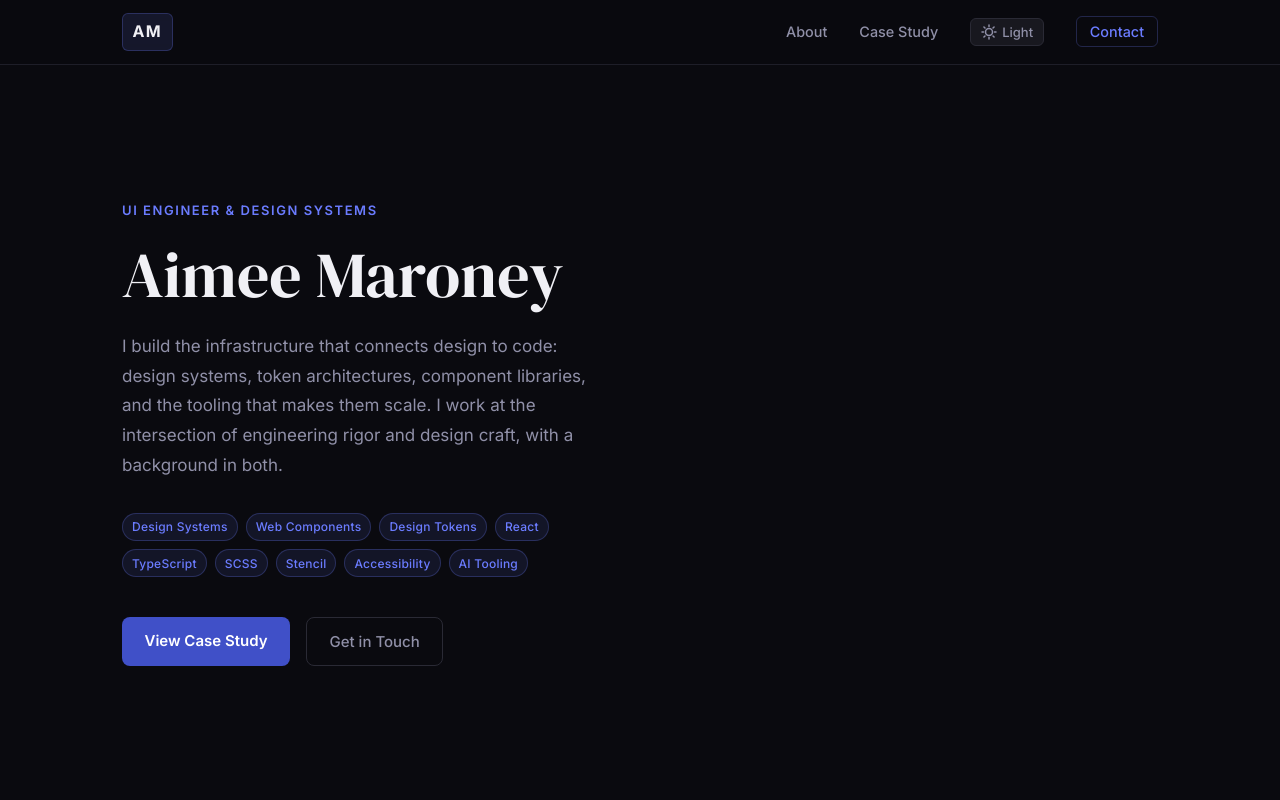
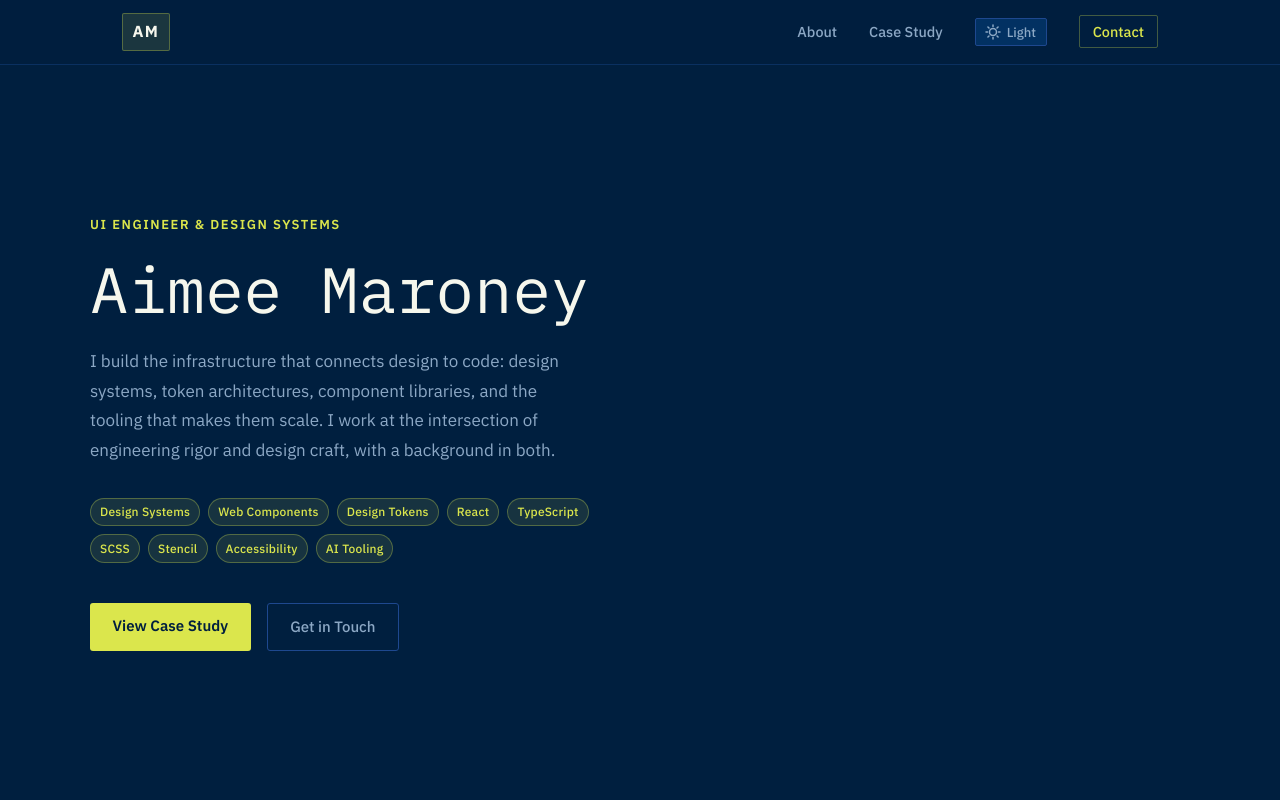
Before and after one commit to eyrmona/portfolio, a React (Vite) app: page / in a window 1280 px wide. Shown: the top 800 px of the page. Built offline with nearby package versions, Linux system fonts and the light colour scheme.

Commit message:
visual and content updates

```diff
--- a/src/components/CaseStudy.css
+++ b/src/components/CaseStudy.css
@@ -26,7 +26,7 @@
 }
 
 .cs-title {
-  font-family: 'DM Serif Display', Georgia, serif;
+  font-family: 'IBM Plex Mono', monospace;
   font-size: clamp(2rem, 4vw, 3.25rem);
   font-weight: 400;
   color: var(--color-text-primary);
@@ -100,13 +100,14 @@
 }
 
 .cs-section-content h3 {
-  font-family: 'DM Serif Display', Georgia, serif;
+  font-family: 'IBM Plex Mono', monospace;
   font-size: 1.625rem;
   font-weight: 400;
   color: var(--color-text-primary);
 }
 
 .cs-section-content h4 {
+  font-family: 'IBM Plex Mono', monospace;
   font-size: 0.9375rem;
   font-weight: 600;
   color: var(--color-text-primary);
@@ -129,7 +130,7 @@
 .callout-card {
   background: var(--color-surface-raised);
   border: 1px solid var(--color-border-subtle);
-  border-radius: 10px;
+  border-radius: 0;
   padding: 1.125rem;
   display: flex;
   flex-direction: column;
@@ -192,7 +193,7 @@
 .stack-table {
   background: var(--color-surface-raised);
   border: 1px solid var(--color-border-subtle);
-  border-radius: 10px;
+  border-radius: 0;
   overflow: hidden;
 }
 
@@ -252,7 +253,7 @@
   gap: 0.6rem;
   background: var(--color-surface-raised);
   border: 1px solid var(--color-border-subtle);
-  border-radius: 8px;
+  border-radius: 0;
   padding: 0.5rem 0.75rem;
 }
 
@@ -277,7 +278,7 @@
   gap: 0.75rem;
   background: var(--color-surface-raised);
   border: 1px solid var(--color-border-subtle);
-  border-radius: 10px;
+  border-radius: 0;
   padding: 1.25rem;
   overflow-x: auto;
 }
@@ -287,7 +288,7 @@
   min-width: 140px;
   background: var(--color-bg);
   border: 1px solid var(--color-border);
-  border-radius: 8px;
+  border-radius: 0;
   padding: 0.875rem 1rem;
   display: flex;
   flex-direction: column;
@@ -322,7 +323,7 @@
 .package-table {
   background: var(--color-surface-raised);
   border: 1px solid var(--color-border-subtle);
-  border-radius: 10px;
+  border-radius: 0;
   overflow: hidden;
 }
 
@@ -364,7 +365,7 @@
 .doc-card {
   background: var(--color-surface-raised);
   border: 1px solid var(--color-border-subtle);
-  border-radius: 10px;
+  border-radius: 0;
   padding: 1.25rem;
   display: flex;
   flex-direction: column;
@@ -390,7 +391,7 @@
   flex-direction: column;
   gap: 0;
   border: 1px solid var(--color-border-subtle);
-  border-radius: 10px;
+  border-radius: 0;
   overflow: hidden;
 }
 
@@ -445,26 +446,20 @@
 
 .ai-initiative {
   display: flex;
-  gap: 1.25rem;
-  align-items: flex-start;
+  flex-direction: column;
+  gap: 0.75rem;
   padding: 1.25rem;
   background: var(--color-surface-raised);
   border: 1px solid var(--color-border-subtle);
-  border-radius: 10px;
+  border-radius: 0;
 }
 
-.ai-initiative-icon {
-  font-size: 1.375rem;
-  line-height: 1;
-  flex-shrink: 0;
-  margin-top: 0.1rem;
-}
-
-.ai-initiative strong {
+.ai-initiative h4 {
+  font-family: 'IBM Plex Mono', monospace;
   font-size: 0.9375rem;
+  font-weight: 600;
   color: var(--color-text-primary);
-  display: block;
-  margin-bottom: 0.5rem;
+  margin: 0 0 0.5rem;
 }
 
 .ai-initiative p {
@@ -478,10 +473,6 @@
   margin-top: 0.75rem;
 }
 
-.ai-initiative > div {
-  min-width: 0;
-  flex: 1;
-}
 
 /* Skill table */
 .skill-table {
@@ -489,7 +480,7 @@
   flex-direction: column;
   gap: 0;
   border: 1px solid var(--color-border);
-  border-radius: 8px;
+  border-radius: 0;
   overflow: hidden;
   margin-top: 0.75rem;
 }
@@ -517,7 +508,7 @@
 .callout-box {
   background: var(--color-accent-subtle);
   border: 1px solid var(--color-tag-border);
-  border-radius: 10px;
+  border-radius: 0;
   padding: 1.5rem;
   display: flex;
   flex-direction: column;
@@ -546,7 +537,7 @@
 .impact-card {
   background: var(--color-surface-raised);
   border: 1px solid var(--color-border-subtle);
-  border-radius: 10px;
+  border-radius: 0;
   padding: 1.25rem;
   display: flex;
   flex-direction: column;
--- a/src/components/Hero.css
+++ b/src/components/Hero.css
@@ -6,7 +6,7 @@
   align-items: center;
   max-width: 1100px;
   margin: 0 auto;
-  padding: 5rem 2rem;
+  padding: 5rem 2rem 5rem 0;
 }
 
 .hero-eyebrow {
@@ -19,7 +19,7 @@
 }
 
 .hero-name {
-  font-family: 'DM Serif Display', Georgia, serif;
+  font-family: 'IBM Plex Mono', monospace;
   font-size: clamp(2.5rem, 5vw, 4rem);
   font-weight: 400;
   color: var(--color-text-primary);
@@ -62,17 +62,17 @@
 .btn-primary {
   display: inline-block;
   background: var(--color-btn-primary-bg);
-  color: #fff;
+  color: var(--color-btn-primary-text, #fff);
   font-size: 0.9375rem;
   font-weight: 600;
   padding: 0.75em 1.5em;
-  border-radius: 8px;
-  transition: background 0.2s, transform 0.15s;
+  border-radius: 3px;
+  transition: background 0.2s, color 0.2s, transform 0.15s;
 }
 
 .btn-primary:hover {
   background: var(--color-accent-hover);
-  color: #fff;
+  color: var(--color-btn-primary-text, #fff);
   transform: translateY(-1px);
 }
 
@@ -82,7 +82,7 @@
   font-size: 0.9375rem;
   font-weight: 500;
   padding: 0.75em 1.5em;
-  border-radius: 8px;
+  border-radius: 3px;
   border: 1px solid var(--color-border);
   transition: border-color 0.2s, color 0.2s, transform 0.15s;
 }
@@ -114,7 +114,7 @@
   gap: 0.6rem;
   background: var(--color-surface);
   border: 1px solid var(--color-border-subtle);
-  border-radius: 8px;
+  border-radius: 6px;
   padding: 0.6rem 0.75rem;
   opacity: 0;
   animation: fadeSlideIn 0.4s ease forwards;
@@ -128,7 +128,7 @@
 .token-swatch {
   width: 20px;
   height: 20px;
-  border-radius: 4px;
+  border-radius: 0;
   flex-shrink: 0;
   border: 1px solid rgba(255,255,255,0.08);
 }
--- a/src/components/Nav.css
+++ b/src/components/Nav.css
@@ -26,7 +26,7 @@
   color: var(--color-text-primary);
   background: var(--color-accent-subtle);
   border: 1px solid var(--color-tag-border);
-  border-radius: 6px;
+  border-radius: 2px;
   padding: 0.35em 0.6em;
   transition: background 0.2s, color 0.25s ease;
 }
@@ -63,7 +63,7 @@
   gap: 0.4em;
   background: var(--color-surface-raised);
   border: 1px solid var(--color-border);
-  border-radius: 6px;
+  border-radius: 2px;
   color: var(--color-text-secondary);
   font-size: 0.8125rem;
   font-weight: 500;
@@ -86,7 +86,7 @@
 .nav-contact {
   color: var(--color-accent) !important;
   border: 1px solid var(--color-tag-border);
-  border-radius: 6px;
+  border-radius: 2px;
   padding: 0.4em 0.9em;
   font-size: 0.9rem;
   font-weight: 500;
@@ -111,7 +111,7 @@
   justify-content: center;
   background: var(--color-surface-raised);
   border: 1px solid var(--color-border);
-  border-radius: 6px;
+  border-radius: 2px;
   color: var(--color-text-secondary);
   width: 36px;
   height: 36px;
@@ -180,7 +180,7 @@
   color: var(--color-text-primary);
   background: var(--color-accent-subtle);
   border: 1px solid var(--color-tag-border);
-  border-radius: 6px;
+  border-radius: 2px;
   padding: 0.35em 0.6em;
 }
 
@@ -190,7 +190,7 @@
   justify-content: center;
   background: var(--color-surface-raised);
   border: 1px solid var(--color-border);
-  border-radius: 6px;
+  border-radius: 2px;
   color: var(--color-text-secondary);
   width: 36px;
   height: 36px;
@@ -218,7 +218,7 @@
   color: var(--color-text-secondary);
   font-size: 1.0625rem;
   font-weight: 500;
-  border-radius: 8px;
+  border-radius: 2px;
   transition: background 0.15s, color 0.15s;
 }
 
--- a/src/index.css
+++ b/src/index.css
@@ -1,40 +1,42 @@
-@import url('https://fonts.googleapis.com/css2?family=Inter:wght@300;400;500;600;700&family=DM+Serif+Display:ital@0;1&display=swap');
+@import url('https://fonts.googleapis.com/css2?family=IBM+Plex+Mono:ital,wght@0,400;0,500;0,600;1,400&family=IBM+Plex+Sans:ital,wght@0,300;0,400;0,500;0,600;0,700;1,400&display=swap');
 
 /* ── Dark mode (default) ── */
 :root,
 [data-theme='dark'] {
-  --color-bg: #0a0a0f;
-  --color-surface: #111118;
-  --color-surface-raised: #18181f;
-  --color-border: #2a2a35;
-  --color-border-subtle: #1e1e28;
-  --color-text-primary: #f0f0f5;
-  --color-text-secondary: #9090a8;
-  --color-text-muted: #8888b8;
-  --color-accent: #6b7cff;
-  --color-btn-primary-bg: #4050C8;
-  --color-accent-subtle: rgba(107, 124, 255, 0.12);
-  --color-accent-hover: #8b9aff;
-  --color-tag-bg: rgba(107, 124, 255, 0.1);
-  --color-tag-border: rgba(107, 124, 255, 0.25);
+  --color-bg: #001F3F;              /* Midnight Mirage */
+  --color-surface: #012a52;
+  --color-surface-raised: #023162;
+  --color-border: #1E488F;          /* Nuit Blanche */
+  --color-border-subtle: #0a3060;
+  --color-text-primary: #F6F7ED;    /* Praxeti White */
+  --color-text-secondary: #8ca8c5;  /* muted blue-grey, 6.6:1 */
+  --color-text-muted: #74C365;      /* Mantis, 7.5:1 */
+  --color-accent: #DBE64C;          /* First Colors of Spring */
+  --color-btn-primary-bg: #DBE64C;
+  --color-btn-primary-text: #001F3F;
+  --color-accent-subtle: rgba(219, 230, 76, 0.12);
+  --color-accent-hover: #e8f06a;
+  --color-tag-bg: rgba(219, 230, 76, 0.1);
+  --color-tag-border: rgba(219, 230, 76, 0.3);
 }
 
 /* ── Light mode ── */
 [data-theme='light'] {
-  --color-bg: #f5f5fb;
+  --color-bg: #F6F7ED;              /* Praxeti White */
   --color-surface: #ffffff;
-  --color-surface-raised: #ededf7;
-  --color-border: #d4d4e4;
-  --color-border-subtle: #e4e4f0;
-  --color-text-primary: #0f0f1a;
-  --color-text-secondary: #3a3a52;
-  --color-text-muted: #5c5c7e;
-  --color-accent: #4252d4;
-  --color-btn-primary-bg: #4252d4;
-  --color-accent-subtle: rgba(66, 82, 212, 0.08);
-  --color-accent-hover: #2d3eb8;
-  --color-tag-bg: rgba(66, 82, 212, 0.07);
-  --color-tag-border: rgba(66, 82, 212, 0.2);
+  --color-surface-raised: #eef0e6;
+  --color-border: #b8c9a5;
+  --color-border-subtle: #d4d9c8;
+  --color-text-primary: #001F3F;    /* Midnight Mirage */
+  --color-text-secondary: #1a3a5c;  /* dark navy, 10.3:1 */
+  --color-text-muted: #1E488F;      /* Nuit Blanche, 7.3:1 */
+  --color-accent: #1E488F;          /* Nuit Blanche */
+  --color-btn-primary-bg: #001F3F;
+  --color-btn-primary-text: #F6F7ED;
+  --color-accent-subtle: rgba(30, 72, 143, 0.08);
+  --color-accent-hover: #152f6e;
+  --color-tag-bg: rgba(30, 72, 143, 0.07);
+  --color-tag-border: rgba(30, 72, 143, 0.2);
 }
 
 *, *::before, *::after {
@@ -46,7 +48,7 @@ body {
   min-width: 320px;
   background-color: var(--color-bg);
   color: var(--color-text-primary);
-  font-family: 'Inter', system-ui, sans-serif;
+  font-family: 'IBM Plex Sans', system-ui, sans-serif;
   font-size: 16px;
   line-height: 1.6;
   font-weight: 400;
@@ -86,7 +88,7 @@ code {
   font-size: 0.875em;
   background: var(--color-surface-raised);
   border: 1px solid var(--color-border);
-  border-radius: 4px;
+  border-radius: 0;
   padding: 0.15em 0.4em;
   color: var(--color-accent);
   transition: background-color 0.25s ease, border-color 0.25s ease;
@@ -95,7 +97,7 @@ code {
 pre {
   background: var(--color-surface-raised);
   border: 1px solid var(--color-border);
-  border-radius: 8px;
+  border-radius: 0;
   padding: 1.25rem 1.5rem;
   overflow-x: auto;
   margin: 0;
```
Also changed, not shown: src/components/CaseStudy.tsx (+24 -28 lines).
